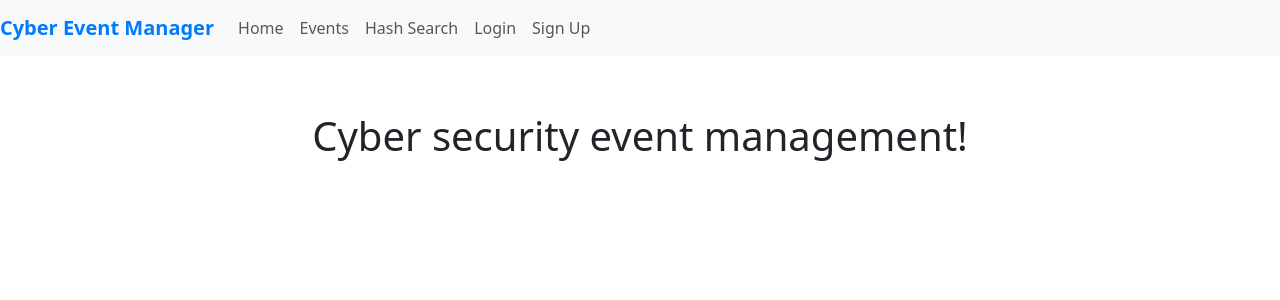
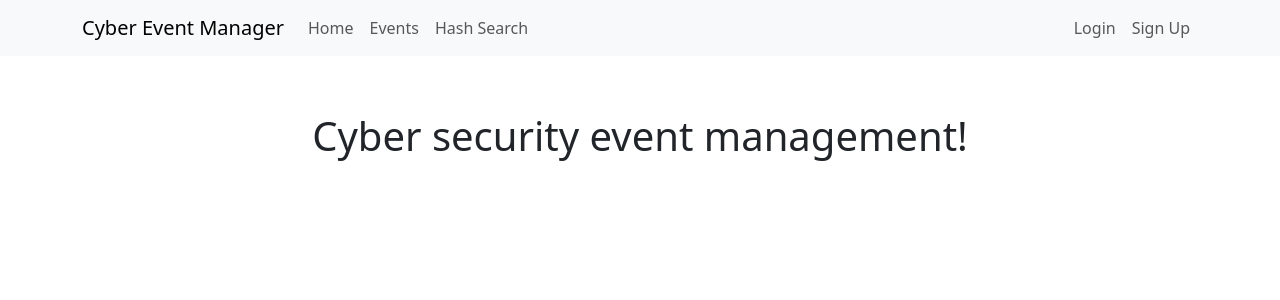
Before and after one commit to SawyersPresent/SepcialTopics_21110192, a React (Create React App) app in the folder code-for-special/: page / in a window 1280 px wide. Shown: the top 300 px of the page. Built offline with nearby package versions, Linux system fonts and the light colour scheme.

Commit message:
Updating readme.txt for the M gang we up frrfr ongod

```diff
--- a/code-for-special/src/App.jsx
+++ b/code-for-special/src/App.jsx
@@ -23,51 +23,39 @@ function App() {
 
   return (
     <Router>
-      <nav className="navbar navbar-expand navbar-light bg-light">
-        <div className="navbar-brand" style={{ fontWeight: 'bold', color: '#007bff' }}>
-          Cyber Event Manager
-        </div>
-        <ul className="navbar-nav">
-          <li className="nav-item">
+      <nav className="navbar navbar-expand-lg navbar-light bg-light">
+        <div className="container">
+          <Link className="navbar-brand" to="/">
+            Cyber Event Manager
+          </Link>
+
+          <div className="navbar-nav me-auto">
             <Link className="nav-link" to="/">Home</Link>
-          </li>
-          <li className="nav-item">
             <Link className="nav-link" to="/events">Events</Link>
-          </li>
-          <li className="nav-item">
             <Link className="nav-link" to="/search">Hash Search</Link>
-          </li>
-          {isAdmin && (
-            <li className="nav-item">
+            {isAdmin && (
               <Link className="nav-link" to="/management">Management</Link>
-            </li>
-          )}
-        </ul>
-        <ul className="navbar-nav ml-auto">
-          {isLoggedIn ? (
-            <>
-              <li className="nav-item">
-                <span className="navbar-text">
+            )}
+          </div>
+
+          <div className="navbar-nav">
+            {isLoggedIn ? (
+              <>
+                <span className="navbar-text me-3">
                   Welcome, {user.name} ({user.role})
                 </span>
-              </li>
-              <li className="nav-item">
-                <button className="btn btn-link nav-link" onClick={handleLogout}>
+                <button className="btn btn-outline-primary" onClick={handleLogout}>
                   Logout
                 </button>
-              </li>
-            </>
-          ) : (
-            <>
-              <li className="nav-item">
+              </>
+            ) : (
+              <>
                 <Link className="nav-link" to="/login">Login</Link>
-              </li>
-              <li className="nav-item">
                 <Link className="nav-link" to="/signup">Sign Up</Link>
-              </li>
-            </>
-          )}
-        </ul>
+              </>
+            )}
+          </div>
+        </div>
       </nav>
 
       <div className="container mt-4">
```
Also changed, not shown: 1 other file (tests, documents, lock files or other folders).
